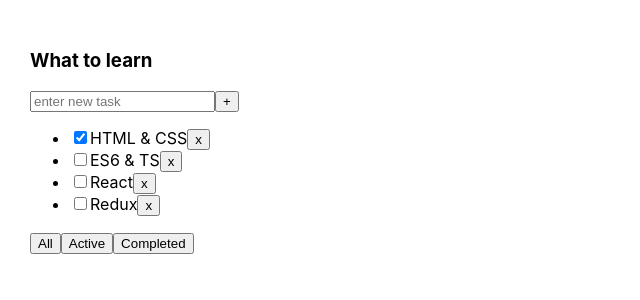
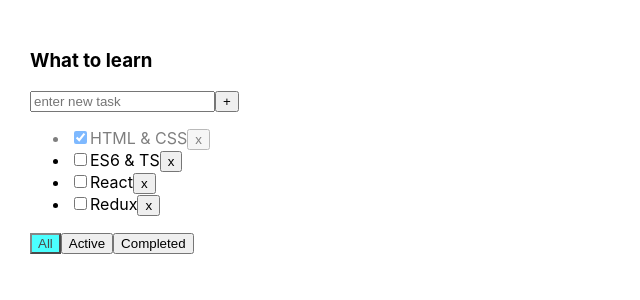
Before and after one commit to elmiven/1-todolist_d, a React (Create React App) app: page / in a window 1280 px wide. Shown: the top 300 px of the page, without its empty margins (0-640 px from the left). Built offline with nearby package versions, Linux system fonts and the light colour scheme.

Commit message:
lesson 04 completed

```diff
--- a/src/App.css
+++ b/src/App.css
@@ -6,3 +6,28 @@
 .App > div {
   margin-right: 50px;
 }
+
+
+.error {
+border: 1px solid red;
+}
+
+.error-message {
+color: red;
+
+
+}
+
+
+.active-filter {
+background-color: aqua;
+opacity: 0.7;
+outline: none;
+
+}
+
+
+.is-done {
+opacity: 0.5;
+
+}
--- a/src/App.tsx
+++ b/src/App.tsx
@@ -46,7 +46,13 @@
 
 
 
-
+    const  changeStatus = (taskId: string, isDone:boolean) => {
+        let task = tasks.find( t => t.id === taskId);
+        if (task) {
+        task.isDone = isDone;
+        }
+        setTasks([...tasks]);
+    }
 
     //callback fn to change filter useState
     function changeFilter(value: FilterValuesType) {
@@ -74,6 +80,8 @@
                 removeTask={removeTask} //callback props to delete task
                 filteredTasks={changeFilter} //callback props
                 addTask={addTask}
+                changeTaskStatus={changeStatus}
+                filter={filter}
             />
 
         </div>
--- a/src/Todolist.tsx
+++ b/src/Todolist.tsx
@@ -8,6 +8,8 @@
     removeTask: (id: string) => void,  //bad to desctibe type as Function
     filteredTasks: (value: FilterValuesType) => void,
     addTask: (title: string) => void,
+    changeTaskStatus: (a: string, b: boolean) => void
+    filter: FilterValuesType
 }
 
 export
@@ -27,12 +29,16 @@
 export function TodoList(props: PropsType) {
 
     const [newTaskTitle, setNewTaskTitle] = useState("");
+    const [error, setError] = useState<string | null>(null) //or empty string
+
 
     const taskTitileHandler = (e: ChangeEvent<HTMLInputElement>) => {
+        setError(null)
         setNewTaskTitle(e.currentTarget.value)
     }
 
     const keyDownHandler = (e: KeyboardEvent<HTMLInputElement>) => {
+
         if (e.ctrlKey && e.key == "Enter") {
             props.addTask(newTaskTitle);
             setNewTaskTitle("");
@@ -41,7 +47,11 @@
     }
 
     const addTaskHandler = () => {
-        props.addTask(newTaskTitle);
+        if (newTaskTitle.trim() ==="") {
+            setError("Title is required")
+            return
+        }
+        props.addTask(newTaskTitle.trim());
         setNewTaskTitle("");
     }
 
@@ -50,24 +60,36 @@
     const filteCompletedHandler = () => { props.filteredTasks("completed") }
 
 
+
+
+
+
     return <div>
         <h3>{props.title}</h3>
         <div>
-            <input type="text" placeholder="enter new task"
+            <input className={error ? "error" : ""}
+                type="text" placeholder="enter new task"
                 value={newTaskTitle}
                 onChange={taskTitileHandler}
                 onKeyDown={keyDownHandler}
             />
             <button onClick={addTaskHandler} >+</button>
+            { error && <div className="error-message">{error}</div>}
+
         </div>
 
 
         <ul>
             {props.tasks.map(t => {
                 const removeTaskHandler = () => { props.removeTask(t.id) }
+                const onChangeHandler =
+                (e: ChangeEvent<HTMLInputElement>) =>
+                {props.changeTaskStatus(t.id, e.currentTarget.checked);}
                         return (
-                        <li key={t.id}>
-                    <input type="checkbox" checked={t.isDone} />
+                        <li key={t.id} className={t.isDone ? "is-done" : ""}>
+                    <input type="checkbox"
+                        checked={t.isDone}
+                        onChange={ onChangeHandler } />
                     <span>{t.title}</span>
                     <button onClick={removeTaskHandler}>x</button>
                 </li>
@@ -77,9 +99,9 @@
 
 
         <div>
-            <button onClick={filteAllHandler}>All</button>
-            <button onClick={filteActiveHandler}>Active</button>
-            <button onClick={filteCompletedHandler}>Completed</button>
+            <button className = {props.filter === "all" ? "active-filter" : ""} onClick={filteAllHandler}>All</button>
+            <button className= {props.filter === "active" ? "active-filter" : ""} onClick={filteActiveHandler}>Active</button>
+            <button className= {props.filter === "completed" ? "active-filter" : ""} onClick={filteCompletedHandler}>Completed</button>
         </div>
     </div>
 
```
